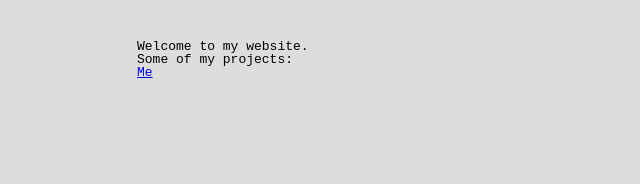
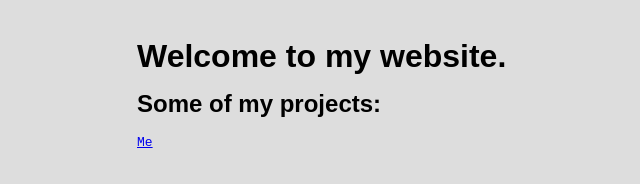
Before and after one commit to m1sh2/m1sh2.github.io, a plain HTML site: page index.html in a window 1280 px wide. Shown: the whole page, without its empty margins (303-943 px from the left). Drawn offline with Linux system fonts and the light colour scheme.

Commit message:
Update page.css

```diff
--- a/css/page.css
+++ b/css/page.css
@@ -11,6 +11,16 @@ body {
   max-width: 400px;
 }
 
+h1, h2, h3, h4, h5, h6 {
+  font-family: fantasy;
+  font-weight: bold;
+  margin: 0 0 20px;
+}
+
 h1 {
+  font-size: xx-large;
+}
 
+h2 {
+  font-size: x-large;
 }
```
